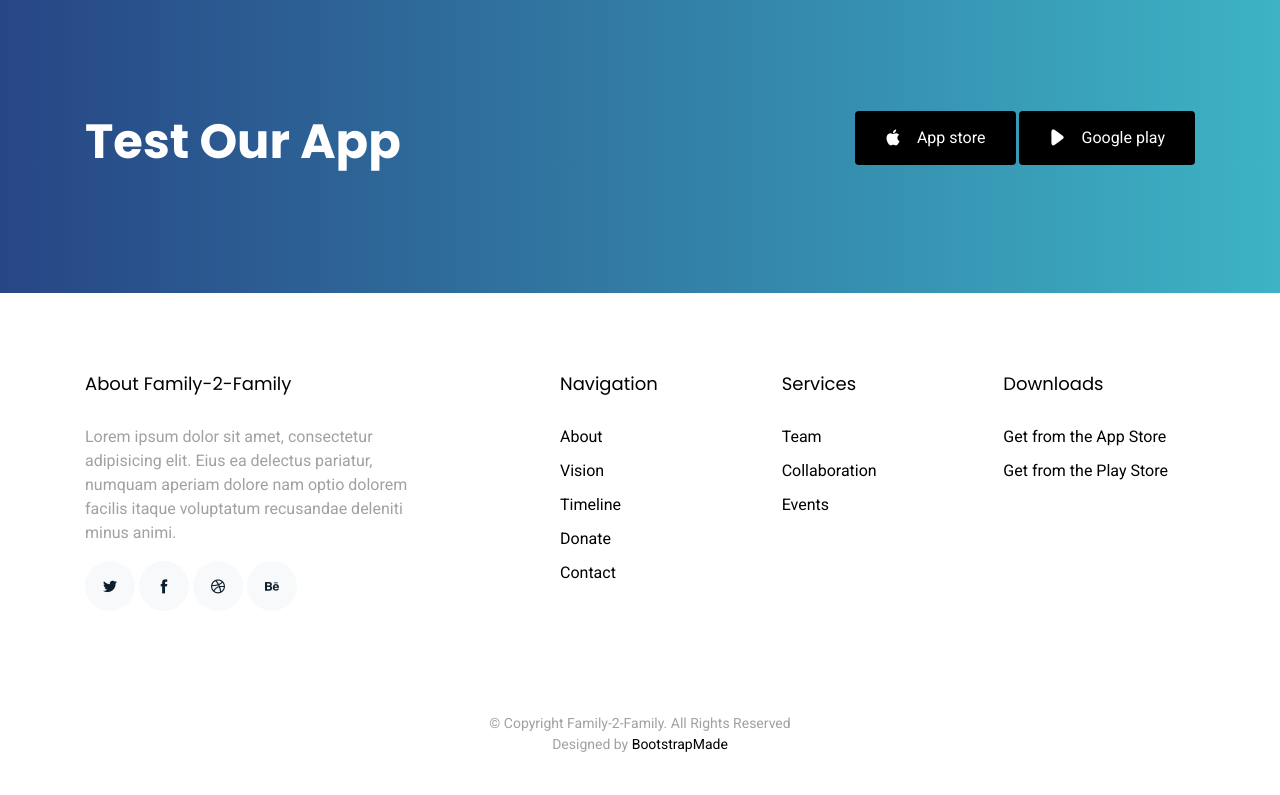
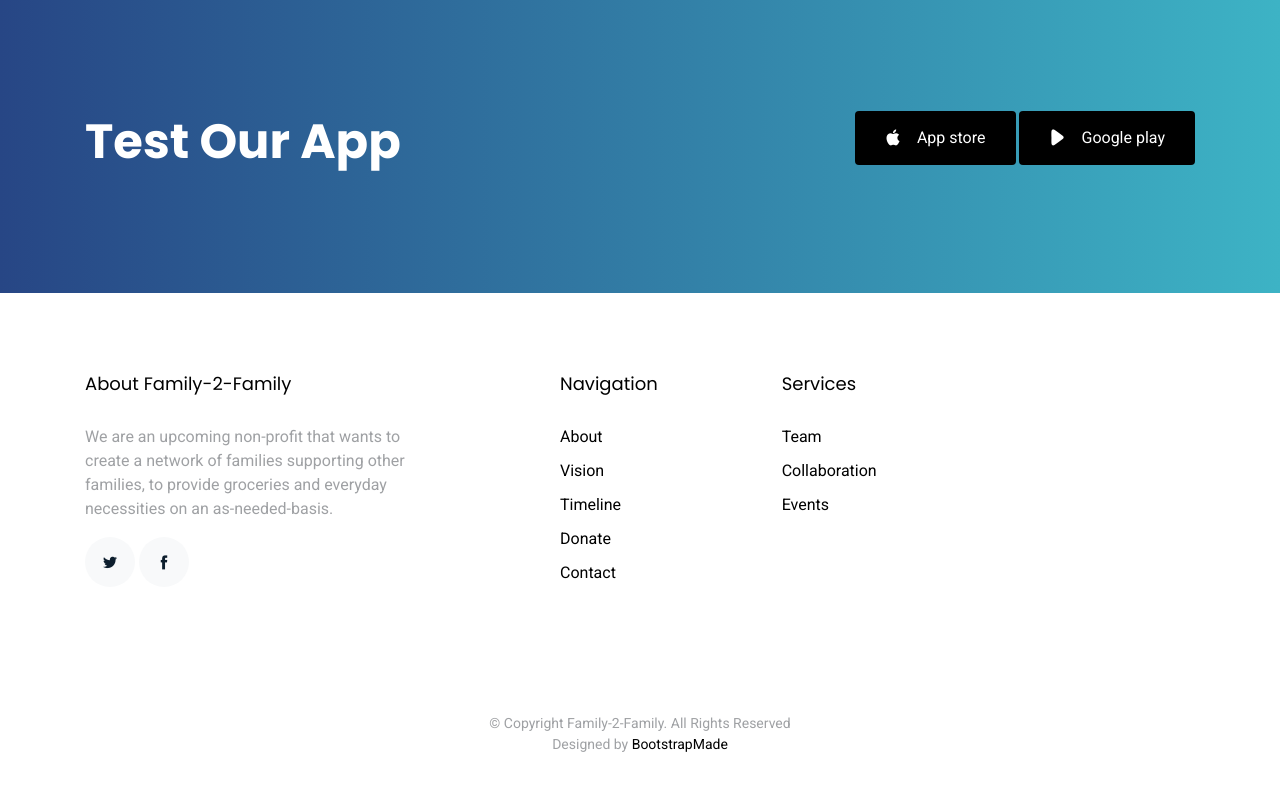
Before and after one commit to Family2Family/website, a Flask app: page / in a window 1280 px wide. Shown: the part 4407-5202 px from the top of the page. Run offline with Flask 2, Linux system fonts and the light colour scheme; some libraries are stand-ins or nearby versions.

Commit message:
feature(base.html): Footer F2F Bio

```diff
--- a/templates/base.html
+++ b/templates/base.html
@@ -187,20 +187,24 @@
 
     <footer class="footer" role="contentinfo">
       <div class="container">
+        <!--   Bio & Links     -->
         <div class="row">
+          <!--  F2F Bio  -->
           <div class="col-md-4 mb-4 mb-md-0">
             <h3>About Family-2-Family</h3>
-            <p>Lorem ipsum dolor sit amet, consectetur adipisicing elit. Eius ea delectus pariatur, numquam aperiam
-              dolore nam optio dolorem facilis itaque voluptatum recusandae deleniti minus animi.</p>
+            <p id="bio">
+              We are an upcoming non-profit that wants to create a network of families supporting other families,
+              to provide groceries and everyday necessities on an as-needed-basis.
+            </p>
             <p class="social">
               <a href="#"><span class="icofont-twitter"></span></a>
               <a href="#"><span class="icofont-facebook"></span></a>
-              <a href="#"><span class="icofont-dribbble"></span></a>
-              <a href="#"><span class="icofont-behance"></span></a>
             </p>
           </div>
+          <!--   Footer Links        -->
           <div class="col-md-7 ml-auto">
             <div class="row site-section pt-0">
+              <!--   Navigation links           -->
               <div class="col-md-4 mb-4 mb-md-0">
                 <h3>Navigation</h3>
                 <ul class="list-unstyled">
@@ -211,6 +215,7 @@
                 <li><a href="/contact">Contact</a></li>
                 </ul>
               </div>
+              <!--    Services Links          -->
               <div class="col-md-4 mb-4 mb-md-0">
                 <h3>Services</h3>
                 <ul class="list-unstyled">
@@ -219,17 +224,10 @@
                   <li><a href="#">Events</a></li>
                 </ul>
               </div>
-              <div class="col-md-4 mb-4 mb-md-0">
-                <h3>Downloads</h3>
-                <ul class="list-unstyled">
-                  <li><a href="#">Get from the App Store</a></li>
-                  <li><a href="#">Get from the Play Store</a></li>
-                </ul>
-              </div>
             </div>
           </div>
         </div>
-
+        <!--  Copyright stuff      -->
         <div class="row justify-content-center text-center">
           <div class="col-md-7">
             <p class="copyright">&copy; Copyright Family-2-Family. All Rights Reserved</p>
@@ -244,7 +242,6 @@
             </div>
           </div>
         </div>
-
       </div>
     </footer>
 
```
